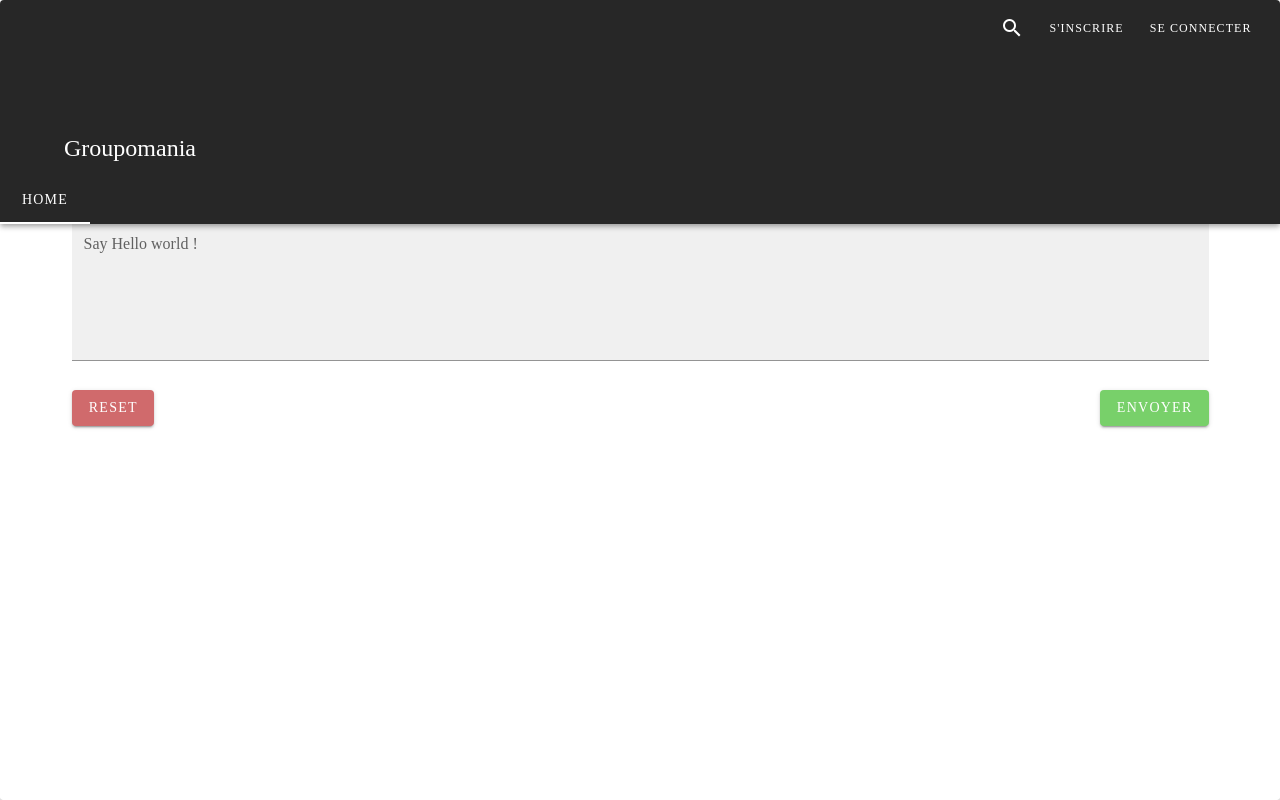
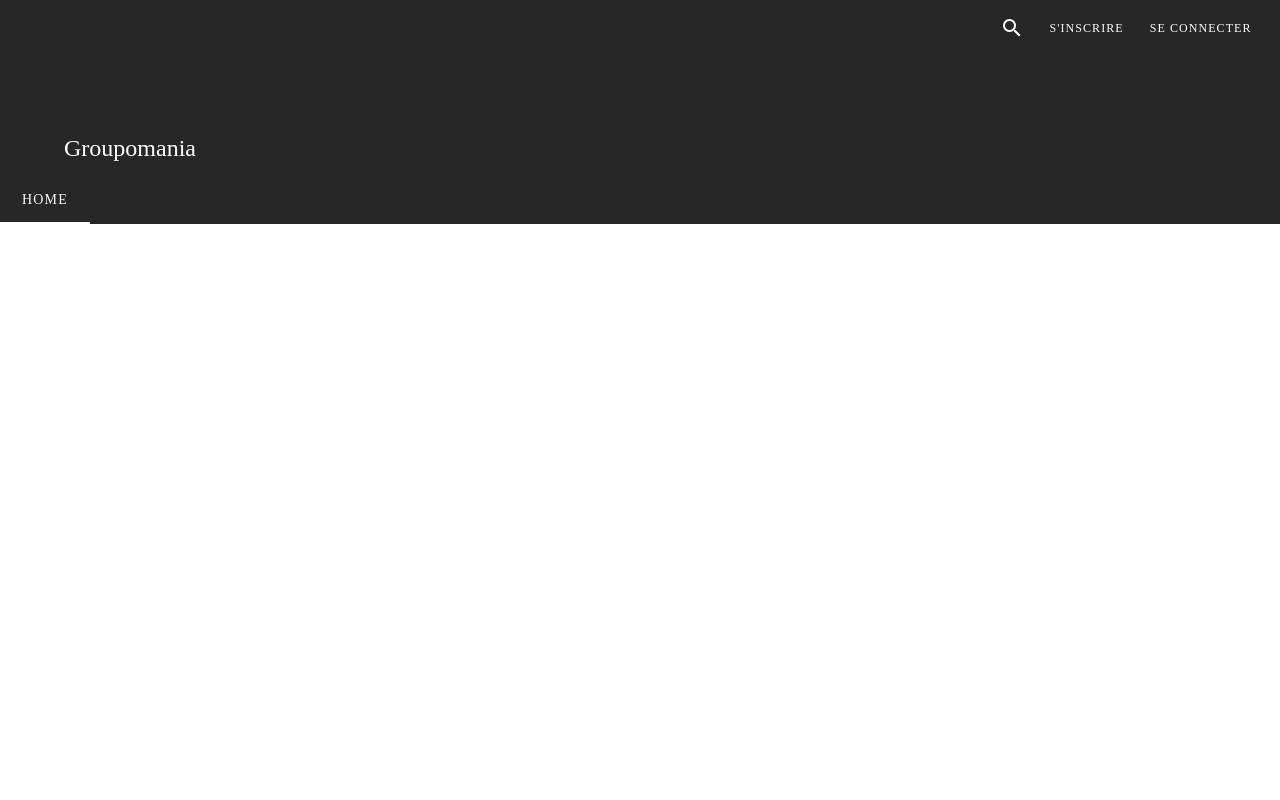
Before and after one commit to Eadroma/Groupomania-vue, a Vue app: page / in a window 1280 px wide. Built offline with nearby package versions, Linux system fonts and the light colour scheme.

Commit message:
[FIX] some css && [ADD] check isLoggedin on the render of addPost

```diff
--- a/src/App.vue
+++ b/src/App.vue
@@ -1,6 +1,6 @@
 <template>
-  <v-card class="overflow-hidden" id="container">
-    <v-app-bar absolute dark shrink-on-scroll prominent fade-img-on-scroll scroll-target="#tabContainer">
+  <v-card class="overflow-hidden" id="container" style="border-radius: 0">
+    <v-app-bar dark shrink-on-scroll prominent fade-img-on-scroll scroll-target="#tabContainer">
 
       <v-app-bar-nav-icon>
         <v-img src="./assets/icon-transparent.png" alt="icone groupomania" max-height="32" max-width="32" />
@@ -8,7 +8,7 @@
       <v-app-bar-title>Groupomania</v-app-bar-title>
 
       <v-spacer></v-spacer>
-      <div class="d-flex">
+      <div class="button-app-bar">
         <v-btn icon>
           <v-icon>mdi-magnify</v-icon>
         </v-btn>
@@ -18,8 +18,11 @@
         <v-btn v-if="!isLoggedIn" text small @click="(login = !login) && (overlay = !overlay)">
           se connecter
         </v-btn>
-        <v-btn v-if="isLoggedIn" text small @click="setIsLoggedIn">
+        <v-btn v-if="isLoggedIn" text small @click="setIsLoggedIn" id="desktopLogout">
           déconnexion
+        </v-btn>
+        <v-btn v-if="isLoggedIn" text small @click="setIsLoggedIn" id="phoneLogout">
+          <v-icon>mdi-logout</v-icon>
         </v-btn>
       </div>
 
@@ -224,6 +227,10 @@ body {
   overflow: hidden
 }
 
+header {
+  position: relative;
+}
+
 .overflow-y-auto {
   overflow-y: auto;
 }
@@ -248,4 +255,34 @@ body {
   z-index: 1;
   margin: 0;
 }
+
+#phoneLogout {
+  display: none;
+}
+
+.button-app-bar {
+  display: flex;
+  align-items: center;
+  flex-direction: row;
+  justify-content: flex-end;
+  width: 60%;
+}
+
+button {
+  margin: 0;
+}
+
+@media only screen and (max-width: 320px) {
+  .v-app-bar-title__content {
+    display: none;
+  }
+
+  #phoneLogout {
+    display: block;
+  }
+
+  #desktopLogout {
+    display: none;
+  }
+}
 </style>
--- a/src/components/HomePage.vue
+++ b/src/components/HomePage.vue
@@ -1,25 +1,32 @@
 <template>
   <v-container class="container">
-    <add-post-vue />
+    <div v-if="isLoggedIn">
+      <add-post-vue />
+    </div>
   </v-container>
 </template>
 
 <script>
 import AddPostVue from './AddPost.vue'
+import { mapState, mapActions } from "vuex";
+
 export default {
   name: 'Home',
   components: {
     AddPostVue
   },
   data: () => ({
-  })
+  }),
+  computed: {
+    ...mapState({ isLoggedIn: "isLoggedIn" }),
+  }
 }
 </script>
 
 
 <style scoped>
 .container {
-  margin-top: 12vh;
+
   height: 100vh;
 }
 </style>
```
